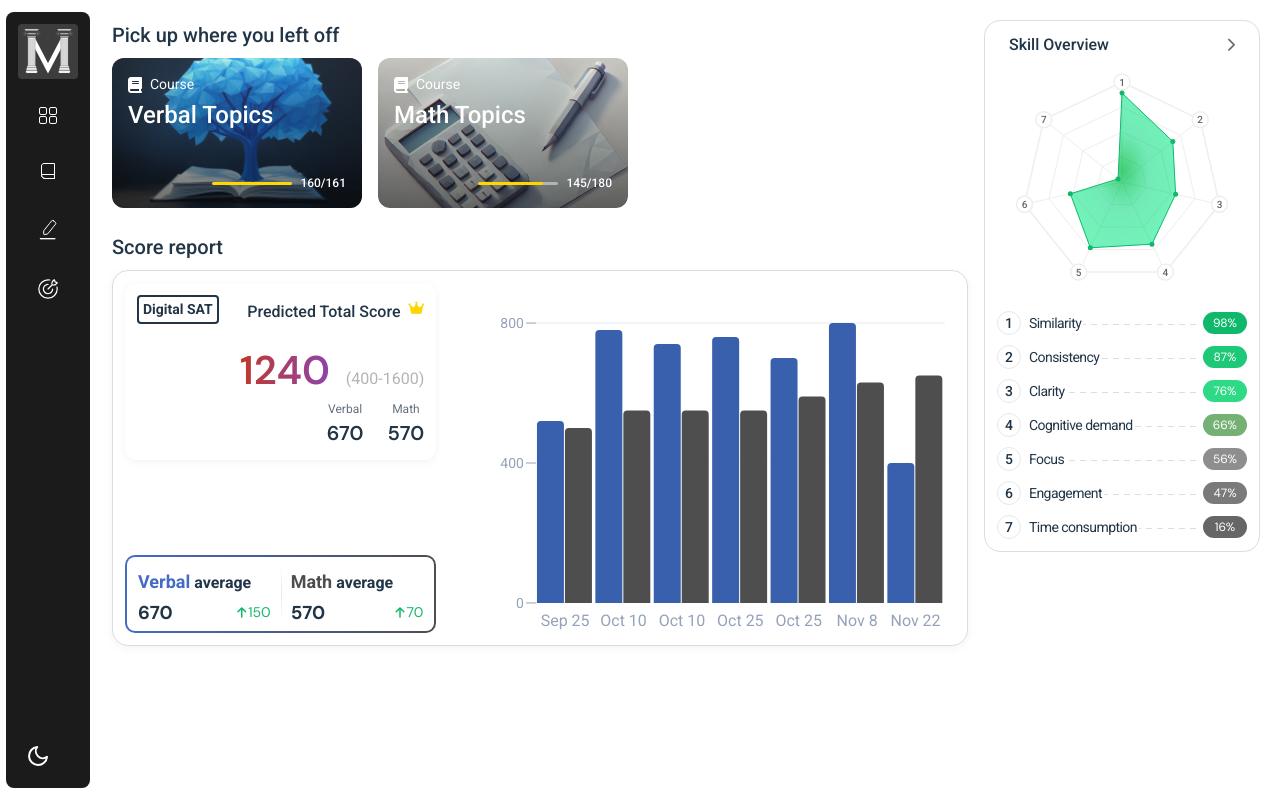
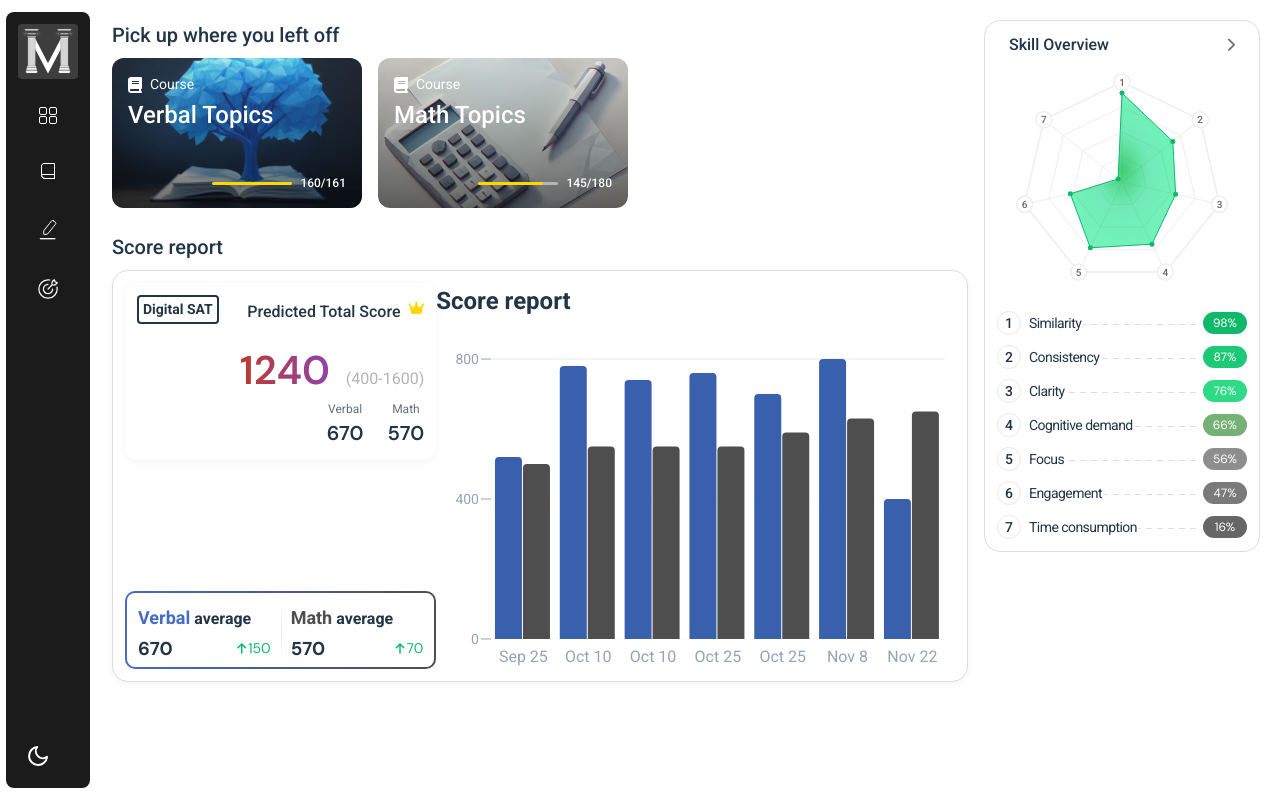
Before and after one commit to Orujhimaru/max_odyssey, a React (Vite) app: page / in a window 1280 px wide. Built offline with nearby package versions, Linux system fonts and the light colour scheme; a web font is replaced by a local one.

Commit message:
design: fixed scoreColumn width issue

```diff
--- a/src/components/ScoreColumnComponent/ScoreColumnGraph/ScoreColumn.css
+++ b/src/components/ScoreColumnComponent/ScoreColumnGraph/ScoreColumn.css
@@ -14,6 +14,8 @@
   border-radius: 16px;
   box-shadow: 0 2px 8px rgba(0, 0, 0, 0.05);
   border: 1px solid #dddddd; /* Updated light mode border */
+  /* gap: 8px; */
+  overflow: hidden;
 }
 
 .recharts-cartesian-axis-ticks {
@@ -42,6 +44,11 @@
 
 path[class="recharts-rectangle recharts-tooltip-cursor"] {
   fill: rgba(250, 250, 250, 0.147);
+}
+
+.bar-chart-container {
+  width: 100%;
+  height: 100%;
 }
 
 .recharts-rectangle.bar-math {
@@ -201,6 +208,10 @@ path[class="recharts-rectangle recharts-tooltip-cursor"] {
     align-items: flex-end;
     max-width: none;
   }
+  .recharts-wrapper {
+    position: relative;
+    left: 30px;
+  }
   /* tspan {
     font-size: 14px;
   } */
--- a/src/components/ScoreColumnComponent/ScoreColumnGraph/ScoreColumn.jsx
+++ b/src/components/ScoreColumnComponent/ScoreColumnGraph/ScoreColumn.jsx
@@ -89,7 +89,7 @@ export default function ScoreColumnGraph() {
     if (!chartRef.current) return { x1: 0, y1: 0, x2: 0, y2: 0 };
 
     const { width } = chartRef.current.getBoundingClientRect();
-    const yAxis = 90;
+    const yAxis = 55;
 
     // Calculate dynamic bar dimensions based on container width
     const bar = {
@@ -161,20 +161,21 @@ export default function ScoreColumnGraph() {
               mathScore={averageMath}
             />
           </div>
+          <div className="bar-chart-container">
+            <h2 className="bar-chart-header ">Score report</h2>
             <ResponsiveContainer width="100%" height={350} ref={chartRef}>
               <BarChart
                 data={displayData}
                 margin={{
                   top: 20,
-                right: 10, // Reduce right margin
-                left: 40,
+                  right: 10,
+                  left: 20,
                   bottom: 20,
                 }}
                 barGap={1}
                 barCategoryGap="10%"
                 barSize={27}
                 layout="horizontal"
-              padding={{ right: -40 }} // Add negative padding to extend chart
               >
                 <CartesianGrid
                   horizontal={true}
@@ -202,6 +203,7 @@ export default function ScoreColumnGraph() {
                   ticks={[0, 400, 800]}
                   axisLine={false}
                   tickSize={10}
+                  width={35}
                 >
                   {hoveredValue && (
                     <Label
@@ -285,6 +287,7 @@ export default function ScoreColumnGraph() {
             </ResponsiveContainer>
           </div>
         </div>
+      </div>
     </>
   );
 }
```
Lines whose indentation alone changed are shown as unchanged.
